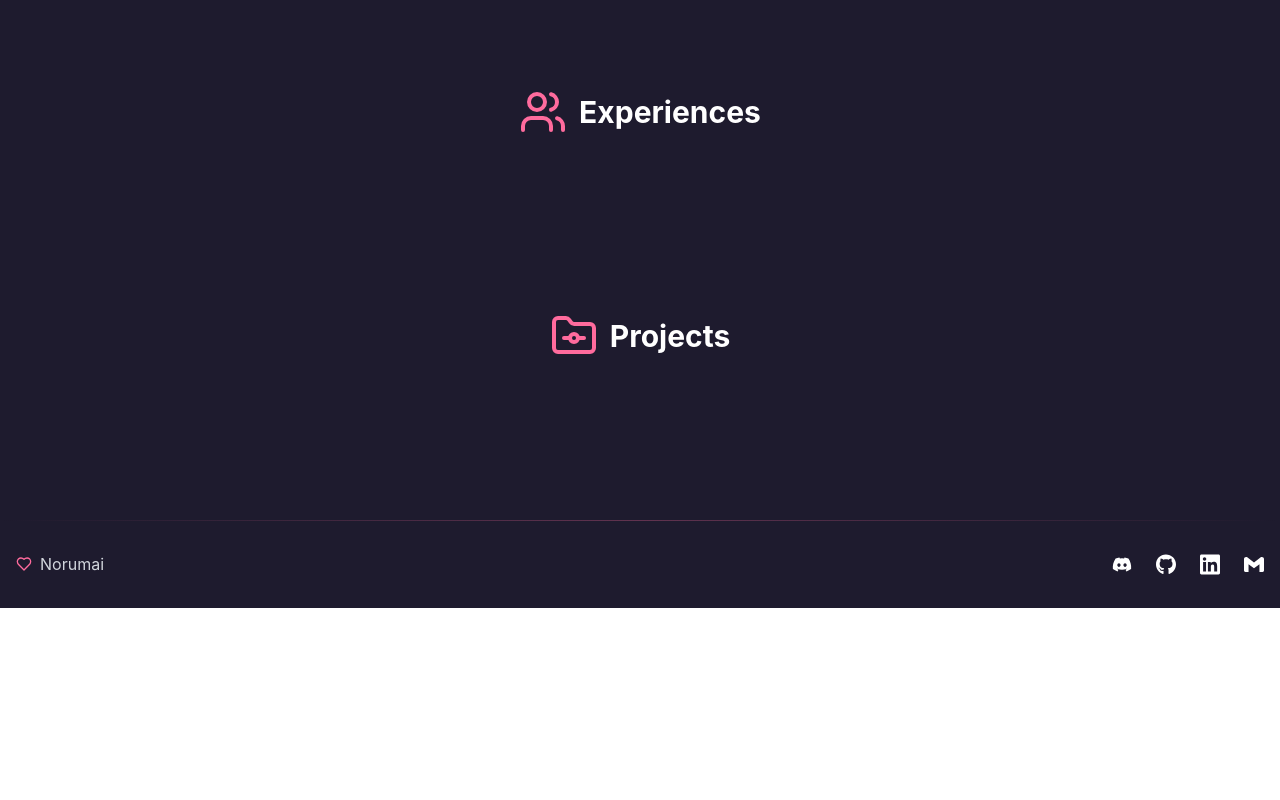
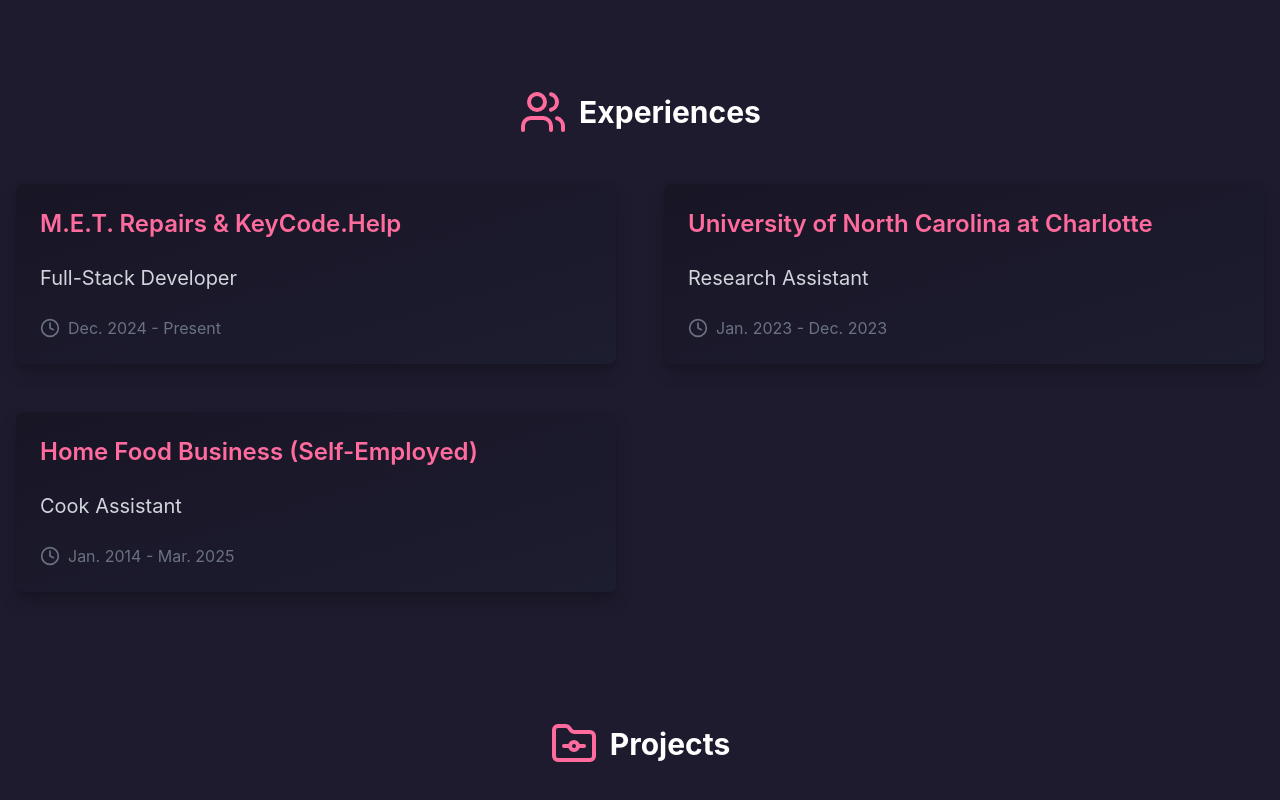
Before and after one commit to Norumai01/Portfolio_Website, a React (Vite) app: page / in a window 1280 px wide. Shown: the part 1952-2752 px from the top of the page. Before the commit the page ends 2560 px from the top, so only its background shows below. Built offline with nearby package versions, Linux system fonts and the light colour scheme.

Commit message:
Added experiences

```diff
--- a/src/App.tsx
+++ b/src/App.tsx
@@ -6,6 +6,8 @@
 import ProfilePic from "./assets/profile_pic.avif";
 import { knowledge } from "./data/knowledge.ts";
 import KnowledgeSection from "./components/KnowledgeSection.tsx";
+import {experiences} from "./data/experiences.ts";
+import ExperienceSection from "./components/ExperienceSection.tsx";
 
 function App() {
   const [scrolled, setScrolled] = useState<boolean>(false);
@@ -67,6 +69,7 @@
               <ul className="menu menu-sm dropdown-content bg-[#1B1829] rounded-box ml-3 w-xs space-y-2 md:w-36 md:space-y-0">
                 <li><a href="#Home" className="hover:text-[#FF6B9D]">Home</a></li>
                 <li><a href="#aboutMe" className="hover:text-[#FF6B9D]">About Me</a></li>
+                <li><a href="#Experiences" className="hover:text-[#FF6B9D]">Experiences</a></li>
                 <li><a className="hover:text-[#FF6B9D]">Projects</a></li>
               </ul>
             </div>
@@ -154,12 +157,23 @@
         </section>
 
         {/* Experience */}
-        <section id="Projects" className="container mx-auto px-4 py-16">
+        <section id="Experiences" className="container mx-auto px-4 py-16">
           <div ref={experienceRef} className="opacity-0 translate-y-4">
             <h2 className="flex gap-3 items-center justify-center text-2xl md:text-3xl mb-12 font-bold">
               <Users className="text-[#FF6B9D] w-10 h-10 md:w-12 md:h-12" />
               Experiences
             </h2>
+            <div className="grid grid-cols-1 md:grid-cols-2 gap-12">
+              {experiences.map((experience) => (
+                <ExperienceSection
+                  key={experience.id}
+                  company={experience.company}
+                  title={experience.title}
+                  startDate={experience.startDate}
+                  endDate={experience.endDate}
+                />
+              ))}
+            </div>
           </div>
         </section>
 
--- /dev/null
+++ b/src/components/ExperienceSection.tsx
@@ -0,0 +1,24 @@
+import { Clock } from  'lucide-react';
+
+interface ExperienceCardProps {
+  company : string;
+  title: string;
+  startDate: string;
+  endDate: string;
+}
+
+const ExperienceCard: React.FC<ExperienceCardProps> = ({ company, title, startDate, endDate }) => {
+  return (
+    <div className="bg-gradient-to-br from-[#181525] to-[#1d1d30] rounded-lg p-6 shadow-[#181524] shadow-lg transform transition-all duration-300
+    hover:scale-105 hover:shadow-xl">
+      <h3 className="text-[#FF6B9D] font-semibold text-xl md:text-2xl">{company}</h3>
+      <p className="text-gray-300 text-lg md:text-xl mt-4 md:mt-6">{title}</p>
+      <div className="flex items-center gap-2 mt-4 md:mt-6 text-gray-500">
+        <Clock className="size-4 md:size-5" />
+        <span className="text-sm md:text-base">{startDate} - {endDate}</span>
+      </div>
+    </div>
+  )
+}
+
+export default ExperienceCard;
--- a/src/components/SakuraBackground.tsx
+++ b/src/components/SakuraBackground.tsx
@@ -33,7 +33,7 @@
       y: Math.random() * canvas.height,
       size: Math.random() * 15 + 5,
       rotation: Math.random() * Math.PI * 2,
-      speed: Math.random() * 2 + 0.25,
+      speed: Math.random() * 2 + 0.35,
       opacity: Math.random() * 0.5 + 0.2,
     }));
 
```
